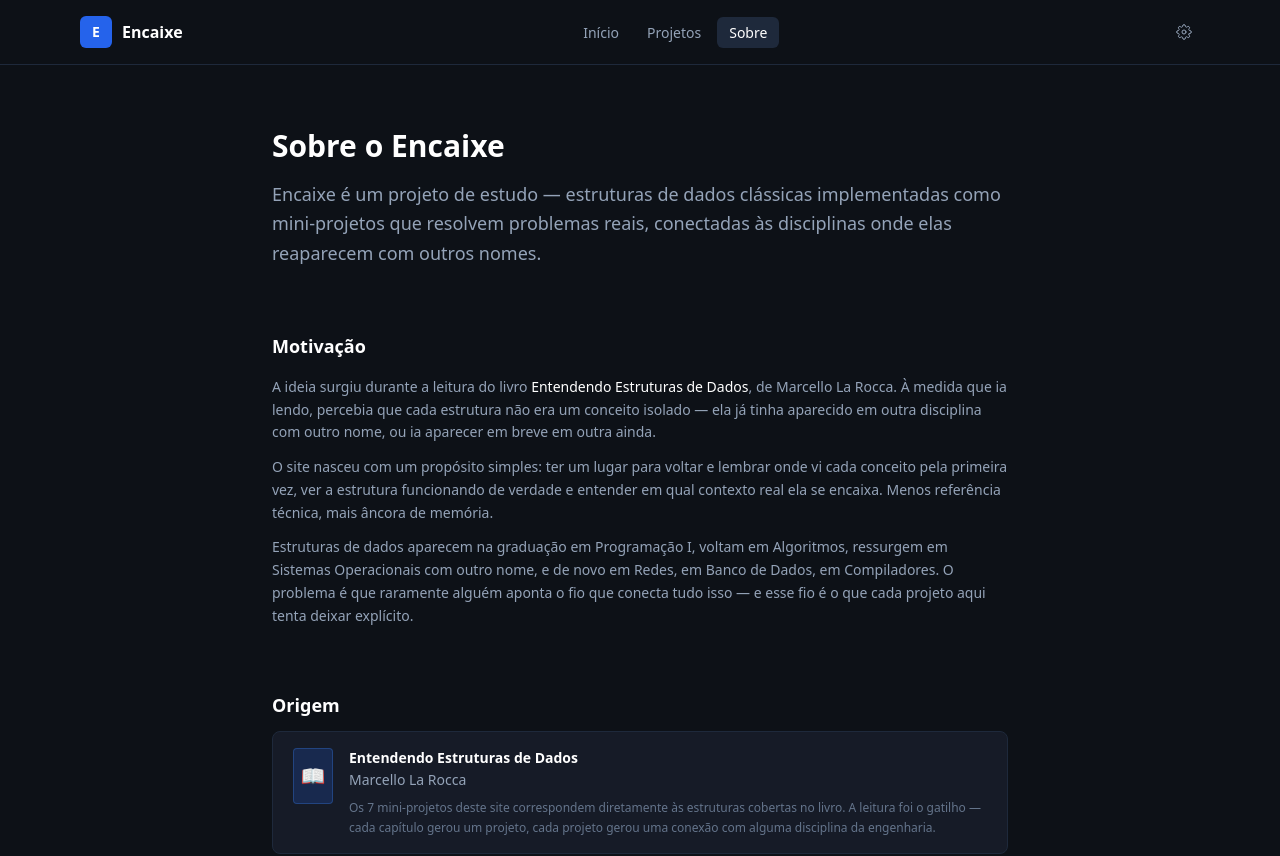
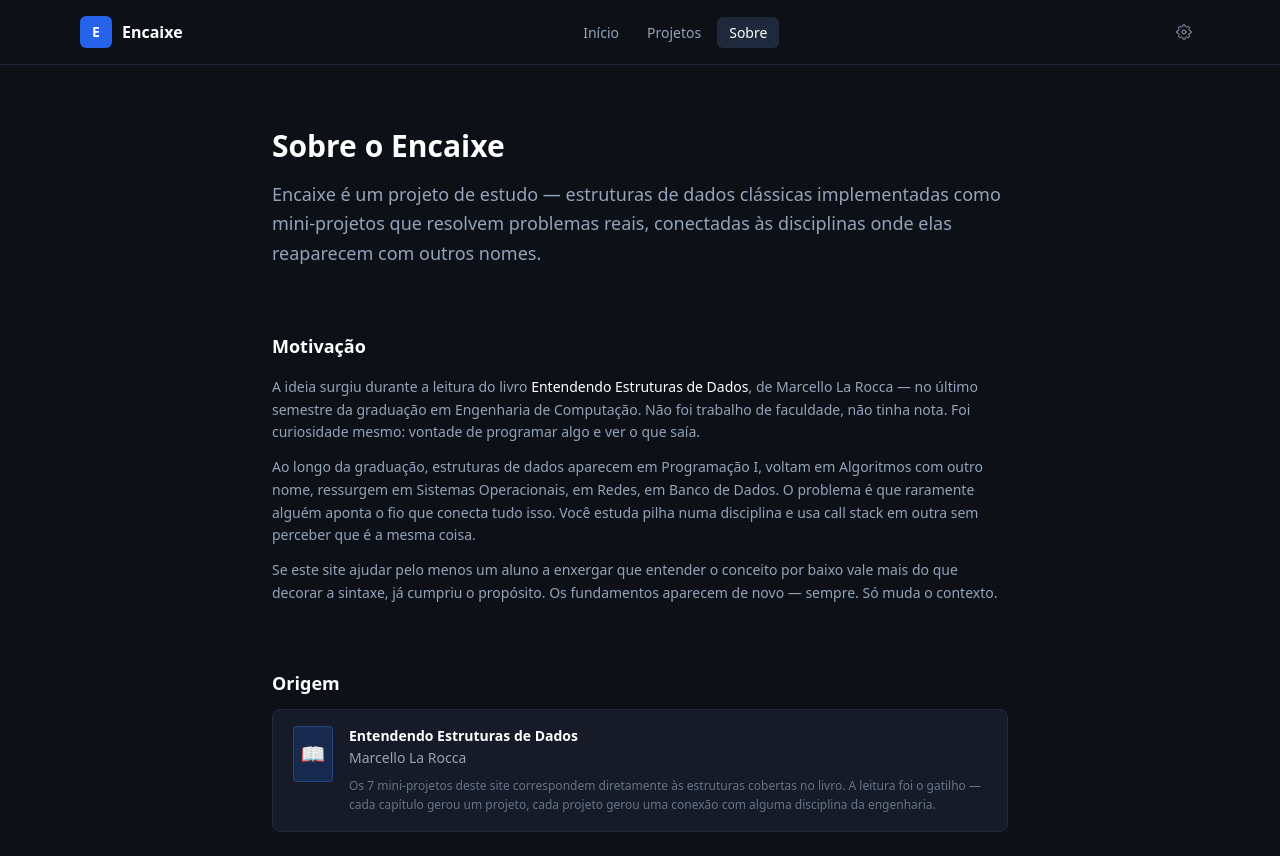
Before and after one commit to gabrielazeved1/encaixe-ed, a Next.js app in the folder frontend/: page /sobre in a window 1280 px wide. Shown: the top 856 px of the page. Built offline with nearby package versions, Linux system fonts and the light colour scheme.

Commit message:
feat(sobre): reescreve motivação com tom pessoal e honesto
Último semestre, sem nota, sem prazo — só curiosidade em programar.
Deixa claro que o objetivo é ajudar outros alunos a enxergar o valor
dos fundamentos: a mesma estrutura reaparece em disciplinas diferentes
só mudando o contexto.

```diff
--- a/frontend/app/sobre/page.tsx
+++ b/frontend/app/sobre/page.tsx
@@ -34,22 +34,21 @@ export default function SobrePage() {
           <p>
             A ideia surgiu durante a leitura do livro{" "}
             <span className="text-white font-medium">Entendendo Estruturas de Dados</span>,
-            de Marcello La Rocca. À medida que ia lendo, percebia que cada estrutura
-            não era um conceito isolado — ela já tinha aparecido em outra disciplina com
-            outro nome, ou ia aparecer em breve em outra ainda.
+            de Marcello La Rocca — no último semestre da graduação em Engenharia de
+            Computação. Não foi trabalho de faculdade, não tinha nota. Foi curiosidade
+            mesmo: vontade de programar algo e ver o que saía.
           </p>
           <p>
-            O site nasceu com um propósito simples: ter um lugar para voltar e lembrar
-            onde vi cada conceito pela primeira vez, ver a estrutura funcionando de verdade
-            e entender em qual contexto real ela se encaixa. Menos referência técnica,
-            mais âncora de memória.
+            Ao longo da graduação, estruturas de dados aparecem em Programação I, voltam
+            em Algoritmos com outro nome, ressurgem em Sistemas Operacionais, em Redes,
+            em Banco de Dados. O problema é que raramente alguém aponta o fio que conecta
+            tudo isso. Você estuda pilha numa disciplina e usa call stack em outra sem
+            perceber que é a mesma coisa.
           </p>
           <p>
-            Estruturas de dados aparecem na graduação em Programação I, voltam em
-            Algoritmos, ressurgem em Sistemas Operacionais com outro nome, e de novo em
-            Redes, em Banco de Dados, em Compiladores. O problema é que raramente alguém
-            aponta o fio que conecta tudo isso — e esse fio é o que cada projeto aqui
-            tenta deixar explícito.
+            Se este site ajudar pelo menos um aluno a enxergar que entender o conceito
+            por baixo vale mais do que decorar a sintaxe, já cumpriu o propósito. Os
+            fundamentos aparecem de novo — sempre. Só muda o contexto.
           </p>
         </div>
       </section>
@@ -127,7 +126,8 @@ export default function SobrePage() {
 
       <section className="border-t border-slate-800 pt-8 text-center space-y-3">
         <p className="text-slate-500 text-sm">
-          Projeto desenvolvido durante a graduação em Engenharia de Computação na UFU.
+          Último semestre de Engenharia de Computação na UFU — feito por curiosidade,
+          sem nota, sem prazo.
         </p>
         <Link
           href="/projetos"
```
